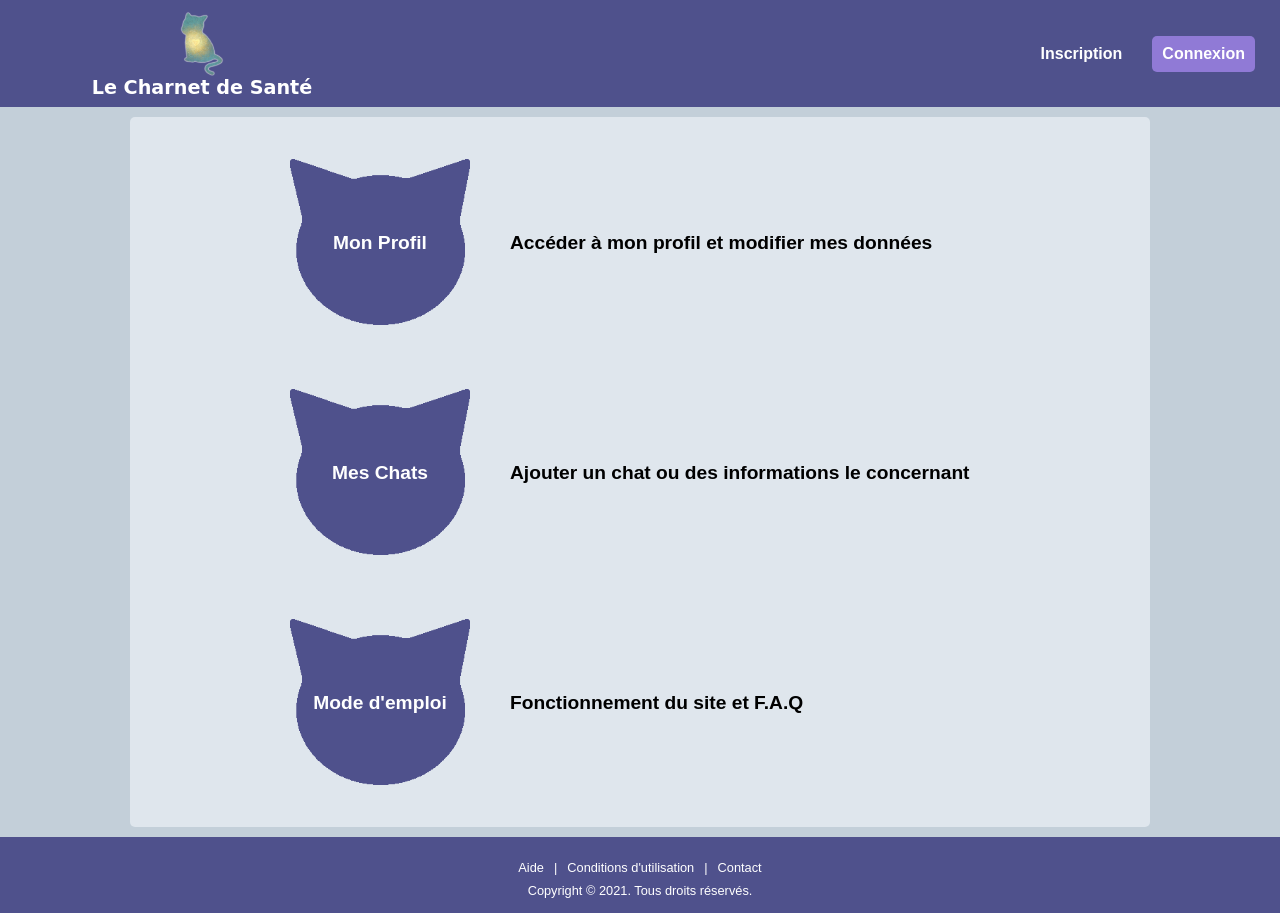
After one commit to AurelieGilet/charnet-de-sante, a Symfony app: template templates/user-interface/user-interface.html.twig in a window 1280 px wide. The commit adds this page. Run offline with Twig, Linux system fonts and the light colour scheme; the template is opened without the code that fills it, so the values that code supplies are empty; some libraries are stand-ins or nearby versions.

Commit message:
create user interface template

```diff
--- a/public/css/base.css
+++ b/public/css/base.css
@@ -237,6 +237,9 @@ footer li:nth-child(2n)::before, footer li:nth-child(2n)::after {
     .desktop-auth {
         display: flex;
     }
+    header h1, header h2 {
+        font-size: 1.2rem;
+    }
     /***** MESSAGE-MODAL *****/
     .modal {
         font-size: 1.2rem;
--- /dev/null
+++ b/public/css/user-interface/user-interface.css
@@ -0,0 +1,87 @@
+main {
+    min-height: 90vh;
+    display: flex;
+    justify-content: center;
+    align-items: center;
+    background-color: #C3CFD9;
+}
+
+section {
+    width: 85%;
+    max-width: 1000px;
+    display: flex;
+    flex-direction: column;
+    justify-content: center;
+    align-items: center;
+    align-items: center;
+    background-color: #DFE6ED;
+    border-radius: 5px;
+    padding: 10px;
+    margin: 10px;
+}
+
+.item {
+    display: flex;
+    flex-direction: column;
+    align-items: center;
+    justify-content: center;
+    width: 90%;
+    max-width: 800px;
+    margin: 15px 0;
+}
+
+.item a {
+    position: relative;
+    display: flex;
+    justify-content: center;
+    align-items: center;
+    color: white;
+    text-align: center;
+    white-space: nowrap;
+    margin: 10px 20px;
+}
+
+.item img {
+    width: 140px;
+    height: auto;
+}
+
+.item a span {
+    position: absolute;
+    font-weight: bold;
+}
+
+.item p {
+    text-align: center;
+    font-weight: bold;
+    margin: 10px 20px;
+}
+
+/***** RESPONSIVE *****/
+
+@media screen and (min-width: 768px) {
+    .item {
+        flex-direction: row;
+        justify-content: center;
+    }
+    .item a, .item p {
+        font-size: 1.2rem;
+    }
+    .item p {
+        width: 70%;
+    }
+    .item img {
+        width: 180px;
+    }
+}
+
+@media screen and (min-width: 1024px) {
+    .item p {
+        width: 60%;
+        text-align: left;
+        margin-left: 20px;
+    }
+    .item img {
+        width: 180px;
+    }
+}
--- a/templates/partials/header.html.twig
+++ b/templates/partials/header.html.twig
@@ -8,7 +8,7 @@
         </div>
         {% if is_granted("ROLE_USER") %}
         <div class="desktop-auth">
-            <a href="">
+            <a href="{{ path('user-interface') }}">
                 <div class="user-avatar">
                     <img src="{{ asset('img/site/cat-portrait.png') }}" alt="Illustration portrait de chat">
                 </div>
@@ -31,7 +31,7 @@
     </header>
     {% if is_granted("ROLE_USER") %}
     <div class="mobile-auth">
-        <a href="">
+        <a href="{{ path('user-interface') }}">
             <div class="user-avatar">
                 <img src="{{ asset('img/site/cat-portrait.png') }}" alt="Illustration portrait de chat">
             </div>
--- /dev/null
+++ b/templates/user-interface/user-interface.html.twig
@@ -0,0 +1,37 @@
+{% extends 'base.html.twig' %}
+
+{% block title %}Le Charnet de Santé - Votre espace personnel{% endblock %}
+
+{% block stylesheets %}
+    <link rel="stylesheet" href="{{ asset('css/user-interface/user-interface.css') }}" >
+{% endblock %}
+
+{% block body %}
+
+    <main>
+        <section>
+            <div class="item">
+                <a href="">
+                    <img src="{{ asset('img/site/cat-head.png') }}" alt="Illustration de tête de chat indiquant un accès au profil">
+                    <span>Mon Profil</span>
+                </a>
+                <p>Accéder à mon profil et modifier mes données</p>
+            </div>
+            <div class="item">
+                <a href="">
+                    <img src="{{ asset('img/site/cat-head.png') }}" alt="Illustration de tête de chat indiquant un accès à la liste des chats">
+                    <span>Mes Chats</span>
+                </a>
+                <p>Ajouter un chat ou des informations le concernant</p>
+            </div>
+            <div class="item">
+                <a href="{{ path('help') }}">
+                    <img src="{{ asset('img/site/cat-head.png') }}" alt="Illustration de tête de chat indiquant un accès au mode d'emploi du site">
+                    <span>Mode d'emploi</span>
+                </a>
+                <p>Fonctionnement du site et F.A.Q</p>
+            </div>
+        </section>
+    </main>
+
+{% endblock %}
```
Also changed, not shown: src/Controller/BaseController.php (+10 -0 lines), public/img/site/cat-head.png (added).
